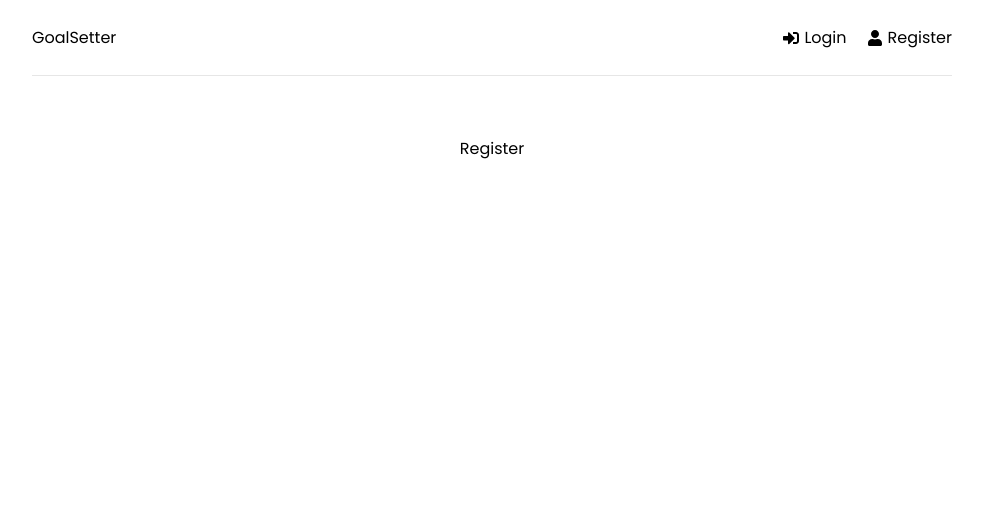
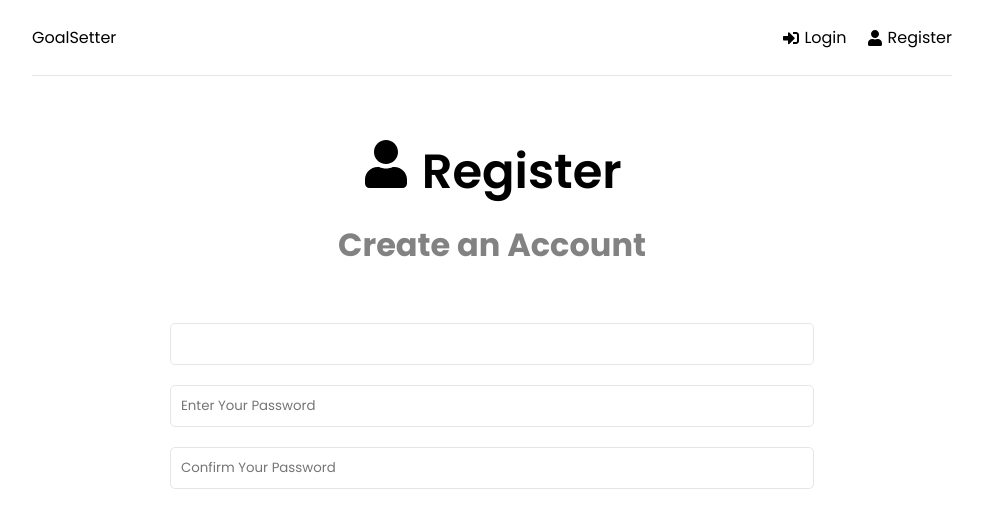
Before and after one commit to Domains18/mern-API, a React (Create React App) app in the folder frontend/: page /register in a window 1280 px wide. Shown: the top 528 px of the page, without its empty margins (148-1131 px from the left). Built offline with nearby package versions, Linux system fonts and the light colour scheme.

Commit message:
form validation register user

```diff
--- a/frontend/src/pages/Register.js
+++ b/frontend/src/pages/Register.js
@@ -1,21 +1,72 @@
 import { useState, useEffect } from 'react';
-
+import { FaUser } from 'react-icons/fa'
 
 
 
 
 function Register() {
-    const [ formData, setFormData ] = useState({
+    const [formData, setFormData] = useState({
         name: ' ',
         email: '',
         password: '',
         password2: ''
     });
 
-    const { name, email, password, password2} = formData
-  return (
-    <div>Register</div>
-  )
+    const { name, email, password, password2 } = formData
+
+    const onChange = () => {
+        console.log('onChange')
+    }
+    return (
+        <>
+            <section className="heading">
+                <h1>
+                    <FaUser /> Register
+                </h1>
+                <p>Create an Account</p>
+            </section>
+            <section className="form">
+                <div className="form-group">
+                    <form>
+                        <input type="text"
+                            className='form-control'
+                            id='name'
+                            name='name'
+                            value={name}
+                            onChange={onChange}
+                            placeholder="Enter Your Name"
+                        />
+                    </form>
+                </div>
+                <div className="form-group">
+                    <form>
+                        <input
+                            type="password"
+                            className='form-control'
+                            id='password'
+                            name='password'
+                            value={password}
+                            onChange={onChange}
+                            placeholder="Enter Your Password"
+                        />
+                    </form>
+                </div>
+                <div className="form-group">
+                    <form>
+                        <input
+                            type="password2"
+                            className='form-control'
+                            id='password2'
+                            name='password2'
+                            value={password2}
+                            onChange={onChange}
+                            placeholder="Confirm Your Password"
+                        />
+                    </form>
+                </div>
+            </section>
+        </>
+    )
 }
 
 export default Register
```
